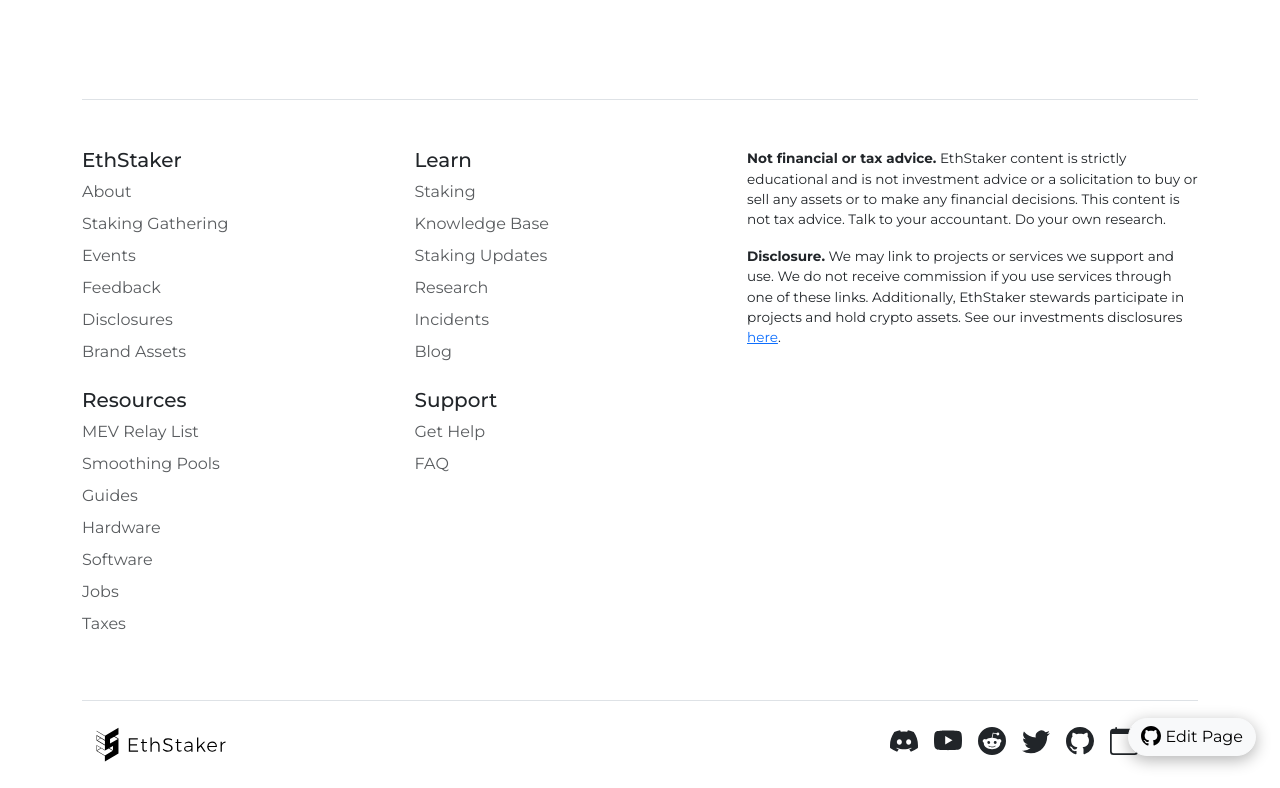
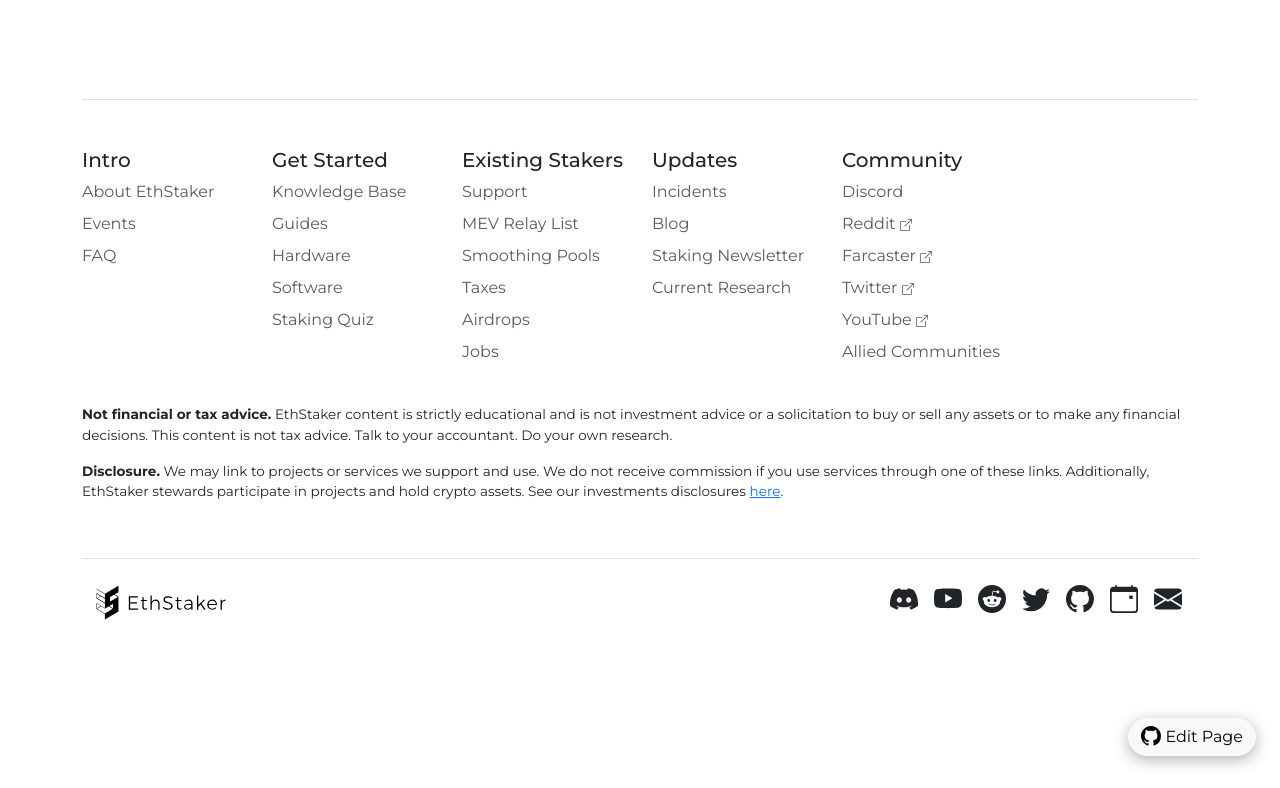
Before and after one commit to eth-educators/website, a Jekyll site: the page built from disclosures.md, in a window 1280 px wide and 900 px high, scrolled down 1455 px, cut to the strip 112-900 px from the top of the window. Built offline with Jekyll 4.4.1, drawn with Linux system fonts in a browser that asks for light colours; some of the changed text lies outside the part shown.

Commit message:
revamp menu

```diff
--- a/_includes/partials/components/footer.html
+++ b/_includes/partials/components/footer.html
@@ -20,64 +20,68 @@
   <div class="container">
     <div class="py-5 border-top">
       <div class="row">
-        <div class="col-12 col-xl-7 mb-3">
-          <div class="row">
-            <div class="col-12 col-sm-6 col-md-3 col-xl-6 col-xxl-3 mb-3">
-              <h5>EthStaker</h5>
+        <div class="col-12 col-sm-6 col-md-4 col-lg-3 col-xl-2 mb-3">
+          <h5>Intro</h5>
           <ul class="nav flex-column">
-                <li class="nav-item mb-2"><a href="/about" class="nav-link p-0 text-muted">About</a></li>
-                <li class="nav-item mb-2"><a href="/events/staking-gathering-2023" class="nav-link p-0 text-muted">Staking Gathering</a></li>
-                <li class="nav-item mb-2"><a href="/events" class="nav-link p-0 text-muted">Events</a></li>
-                <li class="nav-item mb-2"><a href="/feedback" class="nav-link p-0 text-muted">Feedback</a></li>
-                <!-- <li class="nav-item mb-2"><a href="/donate" class="nav-link p-0 text-muted">Donate</a></li> -->
-                <li class="nav-item mb-2"><a href="/disclosures" class="nav-link p-0 text-muted">Disclosures</a></li>
-                <li class="nav-item mb-2"><a href="/branding" class="nav-link p-0 text-muted">Brand Assets</a></li>
+            <li class="nav-item mb-2"><a class="nav-link p-0 text-muted" href="/about">About EthStaker</a></li>
+            <li class="nav-item mb-2"><a class="nav-link p-0 text-muted" href="/events">Events</a></li>
+            <li class="nav-item mb-2"><a class="nav-link p-0 text-muted" href="https://docs.ethstaker.cc/ethstaker-knowledge-base/faq" target="_blank">FAQ</a></li>
           </ul>
         </div>
 
-            <div class="col-12 col-sm-6 col-md-3 col-xl-6 col-xxl-3 mb-3">
-              <h5>Learn</h5>
+        <div class="col-12 col-sm-6 col-md-4 col-lg-3 col-xl-2 mb-3">
+          <h5>Get Started</h5>
           <ul class="nav flex-column">
-                <li class="nav-item mb-2"><a href="/staking" class="nav-link p-0 text-muted">Staking</a></li>
-                <li class="nav-item mb-2"><a href="https://docs.ethstaker.cc/ethstaker-knowledge-base/" class="nav-link p-0 text-muted">Knowledge Base</a></li>
-                <li class="nav-item mb-2"><a href="/rhino-review" class="nav-link p-0 text-muted">Staking Updates</a></li>
-                <li class="nav-item mb-2"><a href="/research" class="nav-link p-0 text-muted">Research</a></li>
-                <li class="nav-item mb-2"><a href="/incidents" class="nav-link p-0 text-muted">Incidents</a></li>
-                <li class="nav-item mb-2"><a href="/blog" class="nav-link p-0 text-muted">Blog</a></li>
+            <li class="nav-item mb-2"><a class="nav-link p-0 text-muted" href="https://docs.ethstaker.cc/ethstaker-knowledge-base/" target="_blank">Knowledge Base</a></li>
+            <li class="nav-item mb-2"><a class="nav-link p-0 text-muted" href="/solo-staking-guides">Guides</a></li>
+            <li class="nav-item mb-2"><a class="nav-link p-0 text-muted" href="/staking-hardware">Hardware</a></li>
+            <li class="nav-item mb-2"><a class="nav-link p-0 text-muted" href="/staking-software">Software</a></li>
+            <li class="nav-item mb-2"><a class="nav-link p-0 text-muted" href="/staking#staking-quiz">Staking Quiz</a></li>
           </ul>
         </div>
 
-            <div class="col-12 col-sm-6 col-md-3 col-xl-6 col-xxl-3 mb-3">
-              <h5>Resources</h5>
+        <div class="col-12 col-sm-6 col-md-4 col-lg-3 col-xl-2 mb-3">
+          <h5>Existing Stakers</h5>
           <ul class="nav flex-column">
-                <!-- <li class="nav-item mb-2"><a href="/resources" class="nav-link p-0 text-muted">All Resources</a></li> -->
-                <li class="nav-item mb-2"><a href="/mev-relay-list" class="nav-link p-0 text-muted">MEV Relay List</a></li>
-                <li class="nav-item mb-2"><a href="/smoothing-pools" class="nav-link p-0 text-muted">Smoothing Pools</a></li>
-                <li class="nav-item mb-2"><a href="/solo-staking-guides" class="nav-link p-0 text-muted">Guides</a></li>
-                <li class="nav-item mb-2"><a href="/staking-hardware" class="nav-link p-0 text-muted">Hardware</a></li>
-                <li class="nav-item mb-2"><a href="/staking-software" class="nav-link p-0 text-muted">Software</a></li>
-                <li class="nav-item mb-2"><a href="/jobs/job-listings" class="nav-link p-0 text-muted">Jobs</a></li>
-                <li class="nav-item mb-2"><a href="/tax" class="nav-link p-0 text-muted">Taxes</a></li>
+            <li class="nav-item mb-2"><a class="nav-link p-0 text-muted" href="/support">Support</a></li>
+            <li class="nav-item mb-2"><a class="nav-link p-0 text-muted" href="/mev-relay-list">MEV Relay List</a></li>
+            <li class="nav-item mb-2"><a class="nav-link p-0 text-muted" href="/smoothing-pools">Smoothing Pools</a></li>
+            <li class="nav-item mb-2"><a class="nav-link p-0 text-muted" href="/tax">Taxes</a></li>
+            <li class="nav-item mb-2"><a class="nav-link p-0 text-muted" href="/airdrops">Airdrops</a></li>
+            <li class="nav-item mb-2"><a class="nav-link p-0 text-muted" href="/jobs/job-listings">Jobs</a></li>
           </ul>
         </div>
 
-            <div class="col-12 col-sm-6 col-md-3 col-xl-6 col-xxl-3 mb-3">
-              <h5>Support</h5>
+        <div class="col-12 col-sm-6 col-md-4 col-lg-3 col-xl-2 mb-3">
+          <h5>Updates</h5>
           <ul class="nav flex-column">
-                <li class="nav-item mb-2"><a href="/support" class="nav-link p-0 text-muted">Get Help</a></li>
-                <li class="nav-item mb-2"><a href="https://docs.ethstaker.cc/ethstaker-knowledge-base/faq" class="nav-link p-0 text-muted" target="_blank">FAQ</a></li>
+            <li class="nav-item mb-2"><a class="nav-link p-0 text-muted" href="/incidents" target="_blank">Incidents</a></li>
+            <li class="nav-item mb-2"><a class="nav-link p-0 text-muted" href="/blog" target="_blank">Blog</a></li>
+            <li class="nav-item mb-2"><a class="nav-link p-0 text-muted" href="/rhino-review">Staking Newsletter</a></li>
+            <li class="nav-item mb-2"><a class="nav-link p-0 text-muted" href="/research" target="_blank">Current Research</a></li>
           </ul>
         </div>
-          </div>
+
+        <div class="col-12 col-sm-6 col-md-4 col-lg-3 col-xl-2 mb-3">
+          <h5>Community</h5>
+          <ul class="nav flex-column">
+            <li class="nav-item mb-2"><a class="nav-link p-0 text-muted" href="http://dsc.gg/ethstaker" target="_blank">Discord</a></li>
+            <li class="nav-item mb-2"><a class="nav-link p-0 text-muted" href="https://reddit.com/r/ethstaker" target="_blank">Reddit</a></li>
+            <li class="nav-item mb-2"><a class="nav-link p-0 text-muted" href="https://warpcast.com/~/channel/eth-staker" target="_blank">Farcaster</a></li>
+            <li class="nav-item mb-2"><a class="nav-link p-0 text-muted" href="https://twitter.com/ethStaker" target="_blank">Twitter</a></li>
+            <li class="nav-item mb-2"><a class="nav-link p-0 text-muted" href="https://www.youtube.com/@ETHStaker" target="_blank">YouTube</a></li>
+            <li class="nav-item mb-2"><a class="nav-link p-0 text-muted" href="/staking-communities">Allied Communities</a></li>
+          </ul>
         </div>
 
-        <div class="col-12 col-xl-5 mb-3">
+        <div class="col-12 my-3">
           <div class="disclaimer mb-3 mt-3 mt-md-0">
             <p><strong>Not financial or tax advice.</strong> EthStaker content is strictly educational and is not investment advice or a solicitation to buy or sell any assets or to make any financial decisions. This content is not tax advice. Talk to your accountant. Do your own research.</p>
 
             <p><strong>Disclosure.</strong> We may link to projects or services we support and use. We do not receive commission if you use services through one of these links. Additionally, EthStaker stewards participate in projects and hold crypto assets. See our investments disclosures <a href="/disclosures">here</a>.</p>
           </div>
         </div>
+
       </div>
 
       <div class="d-flex flex-column flex-sm-row justify-content-md-between py-3 my-4 border-top">
--- a/_includes/partials/components/nav.html
+++ b/_includes/partials/components/nav.html
@@ -20,16 +20,48 @@
       <ul class="navbar-nav mb-3 mb-lg-0 flex-fill justify-content-center">
         <li class="nav-item dropdown me-3">
           <a class="nav-link dropdown-toggle" href="#" id="navbarDropdown" role="button" data-bs-toggle="dropdown" aria-expanded="false">
-            Learn
+            Intro
           </a>
           <ul class="dropdown-menu" aria-labelledby="navbarDropdown">
             <li><a class="dropdown-item" href="/about">About EthStaker</a></li>
+            <li><a class="dropdown-item" href="/events">Events</a></li>
+            <li><a class="dropdown-item" href="https://docs.ethstaker.cc/ethstaker-knowledge-base/faq" target="_blank">FAQ</a></li>
+          </ul>
+        </li>
+        <li class="nav-item dropdown me-3">
+          <a class="nav-link dropdown-toggle" href="#" id="navbarDropdown" role="button" data-bs-toggle="dropdown" aria-expanded="false">
+            Get Started
+          </a>
+          <ul class="dropdown-menu" aria-labelledby="navbarDropdown">
             <li><a class="dropdown-item" href="https://docs.ethstaker.cc/ethstaker-knowledge-base/" target="_blank">Knowledge Base</a></li>
-            <li><a class="dropdown-item" href="/rhino-review">Staking Updates</a></li>
-            <li><a class="dropdown-item" href="/research" target="_blank">Research</a></li>
+            <li><a class="dropdown-item" href="/solo-staking-guides">Guides</a></li>
+            <li><a class="dropdown-item" href="/staking-hardware">Hardware</a></li>
+            <li><a class="dropdown-item" href="/staking-software">Software</a></li>
+            <li><a class="dropdown-item" href="/staking#staking-quiz">Staking Quiz</a></li>
+          </ul>
+        </li>
+        <li class="nav-item dropdown me-3">
+          <a class="nav-link dropdown-toggle" href="#" id="navbarDropdown" role="button" data-bs-toggle="dropdown" aria-expanded="false">
+            Existing Stakers
+          </a>
+          <ul class="dropdown-menu" aria-labelledby="navbarDropdown">
+            <li><a class="dropdown-item" href="/support">Support</a></li>
+            <li><a class="dropdown-item" href="/mev-relay-list">MEV Relay List</a></li>
+            <li><a class="dropdown-item" href="/smoothing-pools">Smoothing Pools</a></li>
+            <li><a class="dropdown-item" href="/tax">Taxes</a></li>
+            <li><a class="dropdown-item" href="/airdrops">Airdrops</a></li>
+            <li><a class="dropdown-item" href="/jobs/job-listings">Jobs</a></li>
+          </ul>
+        </li>
+        <li class="nav-item dropdown me-3">
+          <a class="nav-link dropdown-toggle" href="#" id="navbarDropdown" role="button" data-bs-toggle="dropdown" aria-expanded="false">
+            Updates
+          </a>
+          <ul class="dropdown-menu" aria-labelledby="navbarDropdown">
             <li><a class="dropdown-item" href="/incidents" target="_blank">Incidents</a></li>
-            <li><a class="dropdown-item" href="https://docs.ethstaker.cc/ethstaker-knowledge-base/faq" target="_blank">FAQ</a></li>
             <li><a class="dropdown-item" href="/blog" target="_blank">Blog</a></li>
+            <li><a class="dropdown-item" href="/rhino-review">Staking Newsletter</a></li>
+            <li><a class="dropdown-item" href="/research" target="_blank">Current Research</a></li>
           </ul>
         </li>
         <li class="nav-item dropdown me-3">
@@ -39,35 +71,11 @@
           <ul class="dropdown-menu" aria-labelledby="navbarDropdown">
             <li><a class="dropdown-item" href="http://dsc.gg/ethstaker" target="_blank">Discord</a></li>
             <li><a class="dropdown-item" href="https://reddit.com/r/ethstaker" target="_blank">Reddit</a></li>
+            <li><a class="dropdown-item" href="https://warpcast.com/~/channel/eth-staker" target="_blank">Farcaster</a></li>
             <li><a class="dropdown-item" href="https://twitter.com/ethStaker" target="_blank">Twitter</a></li>
-            <li><a class="dropdown-item" href="https://cryptodon.lol/@ethstaker" target="_blank">Mastodon</a></li>
             <li><a class="dropdown-item" href="https://www.youtube.com/@ETHStaker" target="_blank">YouTube</a></li>
-            <li><a class="dropdown-item" href="https://github.com/eth-educators/" target="_blank">Github</a></li>
+            <li><a class="dropdown-item" href="/staking-communities">Allied Communities</a></li>
           </ul>
-        </li>
-        <li class="nav-item dropdown me-3">
-          <a class="nav-link dropdown-toggle" href="#" id="navbarDropdown" role="button" data-bs-toggle="dropdown" aria-expanded="false">
-            Resources
-          </a>
-          <ul class="dropdown-menu" aria-labelledby="navbarDropdown">
-            <!-- <li><a class="dropdown-item" href="/resources">All Resources</a></li> -->
-            <li><a class="dropdown-item" href="https://docs.ethstaker.cc/ethstaker-knowledge-base/" target="_blank">Knowledge Base</a></li>
-            <li><a class="dropdown-item" href="/mev-relay-list">MEV Relay List</a></li>
-            <li><a class="dropdown-item" href="/smoothing-pools">Smoothing Pools</a></li>
-            <li><a class="dropdown-item" href="/solo-staking-guides">Guides</a></li>
-            <li><a class="dropdown-item" href="/staking-hardware">Hardware</a></li>
-            <li><a class="dropdown-item" href="/staking-software">Software</a></li>
-            <li><a class="dropdown-item" href="/jobs/job-listings">Jobs</a></li>
-            <li><a class="dropdown-item" href="/tax">Taxes</a></li>
-            <li><a class="dropdown-item" href="/airdrops">Airdrops</a></li>
-            <li><a class="dropdown-item" href="/staking-communities">Communities</a></li>
-          </ul>
-        </li>
-        <li class="nav-item">
-          <a class="nav-link me-3" href="/events">Events</a>
-        </li>
-        <li class="nav-item">
-          <a class="nav-link me-3" href="/support">Support</a>
         </li>
         <li class="nav-item me-5">
           <!-- keep this, used to center the header -->
--- a/_includes/partials/content/staking/explore.html
+++ b/_includes/partials/content/staking/explore.html
@@ -110,7 +110,7 @@
           View all staking methods</a>
       </div>
     </div>
-    <div class="row justify-content-center mt-5 aos-up">
+    <div id="staking-quiz" class="row justify-content-center mt-5">
       <div class="col-12 col-lg-9 col-xl-8 col-xxl-7 pt-5 border-top">
         {% include partials/components/staking-method-prompts.html %}
       </div>
```
Lines whose indentation alone changed are shown as unchanged.
